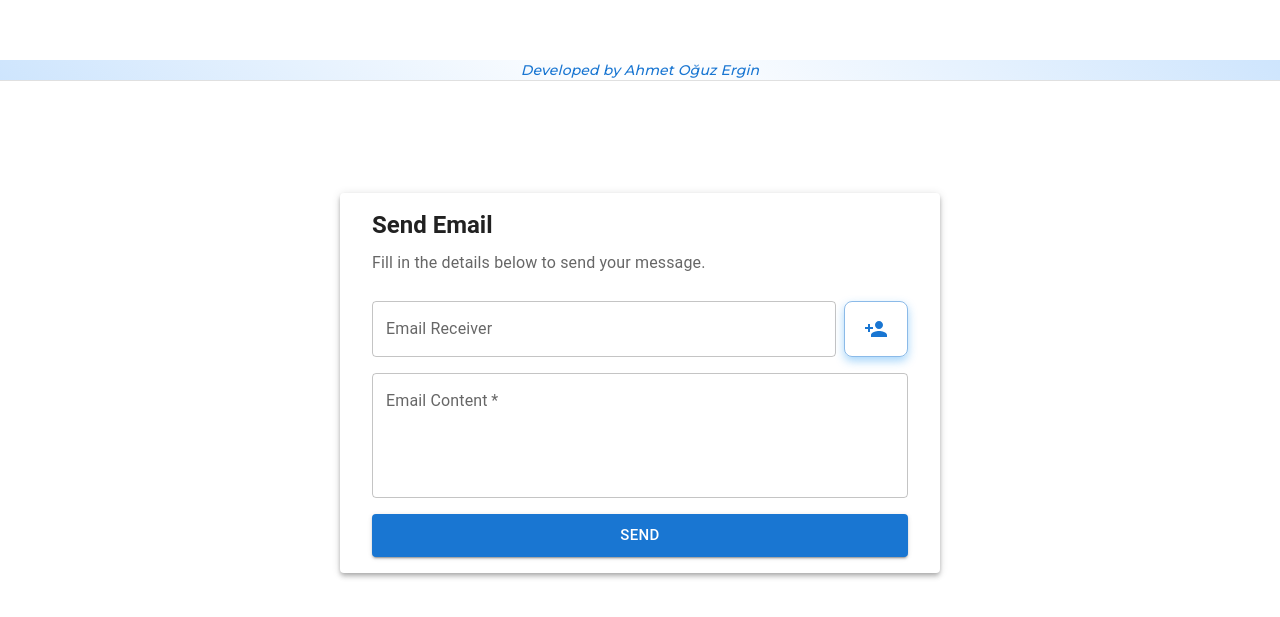
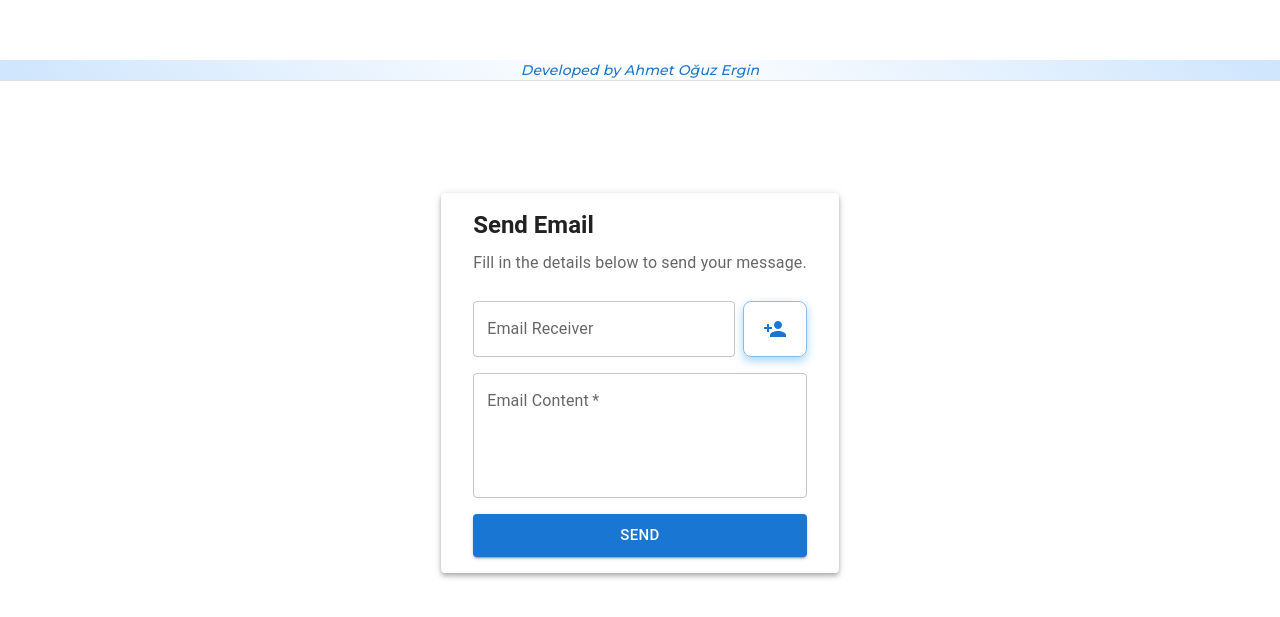
Before and after one commit to ahmettoguz/Micro-Frontend, a React (Vite) app: page / in a window 1280 px wide. Shown: the part 720-1337 px from the top of the page. Built offline with nearby package versions, Linux system fonts and the light colour scheme.

Commit message:
email form moved

```diff
--- a/src/App.tsx
+++ b/src/App.tsx
@@ -12,7 +12,8 @@
 import CssBaseline from "@mui/material/CssBaseline";
 import { createTheme, ThemeProvider } from "@mui/material/styles";
 import { useState } from "react";
-import EmailForm from "./components/EmailForm";
+import { EmailSection } from "./components/EmailSection";
+import Hero from "./components/Hero";
 import XAppBar from "./components/sections/XAppBar";
 import XFooter from "./components/sections/XFooter";
 import { ThemeModeEnum, ThemeSchemaEnum } from "./enum/ThemeEnum";
@@ -21,7 +22,6 @@
   getStoredThemeMode,
   getStoredThemeSchema,
 } from "./utils/localStorageUtils";
-import Hero from "./components/Hero";
 
 const storedThemeMode = getStoredThemeMode();
 const storedThemeSchema = getStoredThemeSchema();
@@ -84,7 +84,7 @@
           pb: { xs: 8, sm: 12 },
         }}
       >
-        <EmailForm />
+        <EmailSection />
       </Container>
       <XFooter />
     </ThemeProvider>
--- /dev/null
+++ b/src/components/EmailSection.tsx
@@ -0,0 +1,9 @@
+import EmailForm from "./EmailForm";
+
+export const EmailSection = () => {
+  return (
+    <div id="email-service">
+      <EmailForm />
+    </div>
+  );
+};
```
